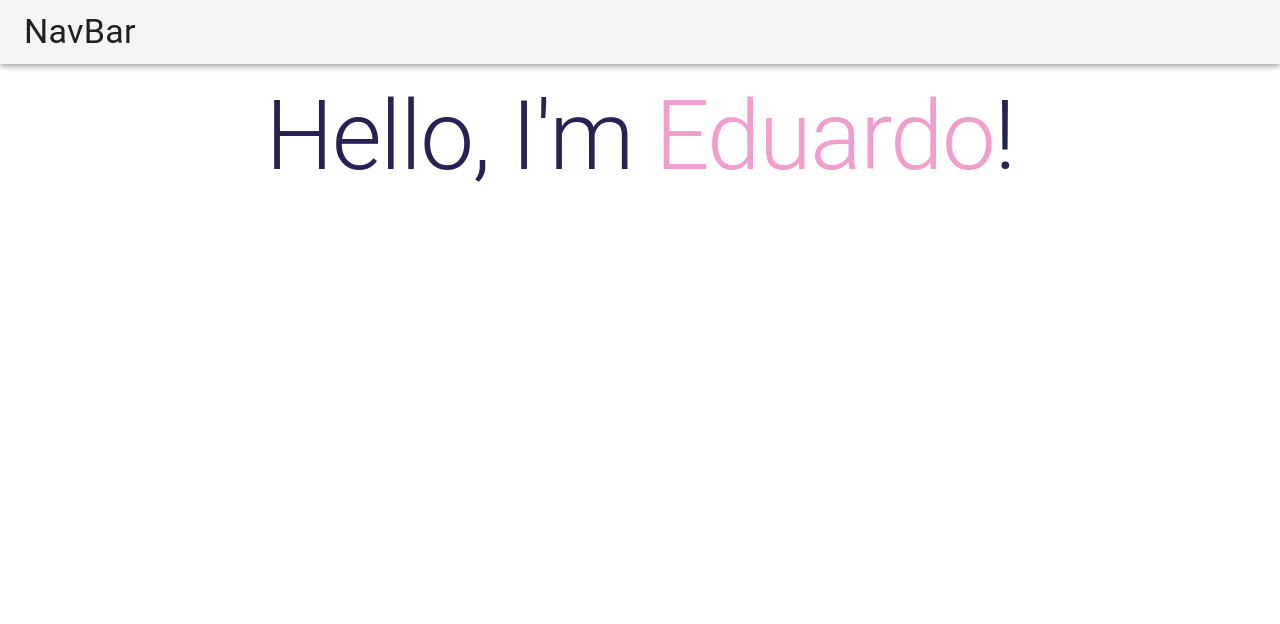
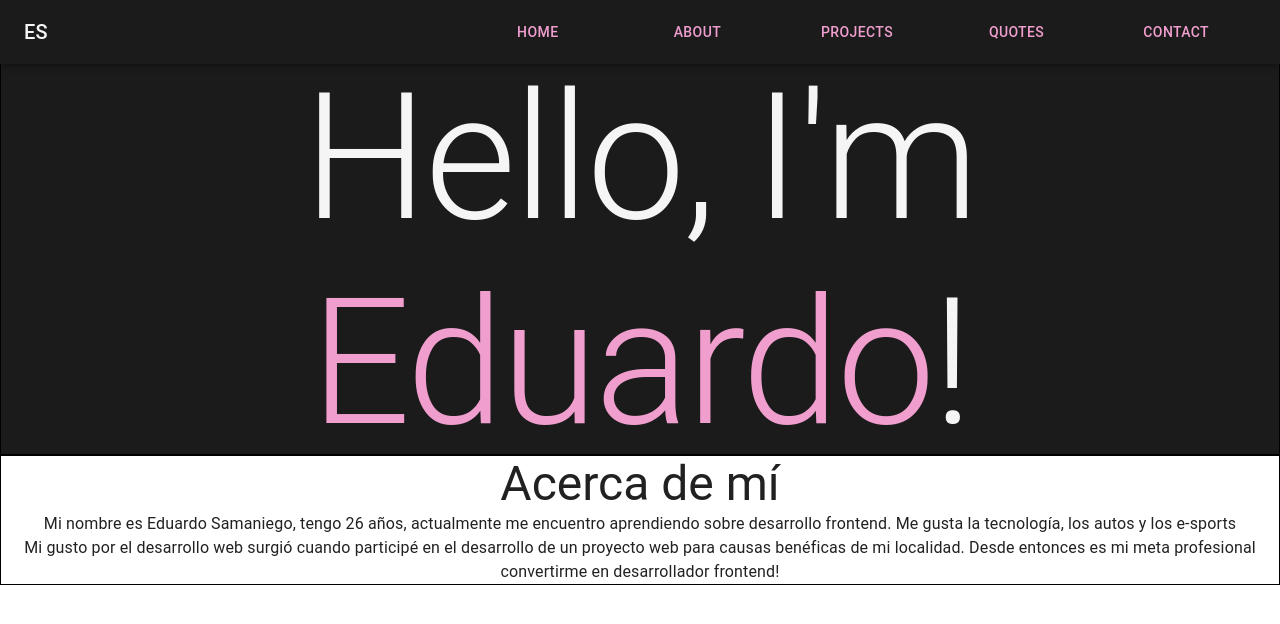
Before and after one commit to EduardoMsf/eduardo-samaniego, a React (Vite) app: page / in a window 1280 px wide. Shown: the top 624 px of the page. Built offline with nearby package versions, Linux system fonts and the light colour scheme.

Commit message:
Navbar responsive

```diff
--- a/src/App.jsx
+++ b/src/App.jsx
@@ -2,6 +2,8 @@ import { AppTheme } from './theme'
 import { Grid, Typography } from '@mui/material'
 import { NavBar } from './components/NavBar'
 import { Box } from '@mui/system'
+import { About } from './components/About'
+import { Home } from './components/Home'
 
 export const App = () => {
 
@@ -9,9 +11,12 @@ export const App = () => {
     <AppTheme>
       <Box>
         <NavBar />
-        <Grid container sx={{margin:'80px 0'}} justifyContent='center'>
-          <Grid item >
-            <Typography variant='h1' align='center' color="primary">Hello, I'm <span style={{color:'rgb(240,158,206)'}}>Eduardo</span>!</Typography>
+        <Grid container display='grid' sx={{margin:'55px 0'}} justifyContent='center'>
+          <Grid item  sx={{border:'1px solid black', backgroundColor:'#1B1B1B', height:'400px'}}>
+            <Home/>
+          </Grid>
+          <Grid item sx={{border: '1px solid black'}}>
+            <About />
           </Grid>
         </Grid>
       </Box>
--- /dev/null
+++ b/src/components/About.jsx
@@ -0,0 +1,20 @@
+import { Grid, Typography } from "@mui/material"
+
+
+export const About = () => {
+  return (
+    <Grid container display='grid' justifyContent='center'>
+      <Grid item>
+        <Typography variant="h3" align="center">Acerca de mí</Typography>
+      </Grid>
+      <Grid item>
+        <Typography variant="body1" align="center">
+          Mi nombre es Eduardo Samaniego, tengo 26 años, actualmente me encuentro aprendiendo sobre desarrollo   frontend. Me gusta la tecnología, los autos y los e-sports
+        </Typography>
+        <Typography variant="body1" align="center">
+          Mi gusto por el desarrollo web surgió cuando participé en el desarrollo de un proyecto web para causas   benéficas de         mi localidad. Desde entonces es mi meta profesional convertirme en desarrollador   frontend!
+        </Typography>
+      </Grid>
+    </Grid>
+  )
+}
--- /dev/null
+++ b/src/components/Home.jsx
@@ -0,0 +1,12 @@
+import { Grid, Typography } from "@mui/material"
+
+export const Home = () => {
+  const textOptions = {color:'#f5f5f5', fontSize:{ xs:'6rem', sm:'9rem', md:'10rem', lg:'11rem'}}
+  return (
+    <Grid container display='grid' justifyContent='center'>
+      <Grid item >
+        <Typography variant='h1' align='center' sx={textOptions} >Hello, I'm <span style={{color:'rgb(240,158,206)'}}>Eduardo</span>!</Typography>
+      </Grid>
+    </Grid>
+  )
+}
--- a/src/components/NavBar.jsx
+++ b/src/components/NavBar.jsx
@@ -1,14 +1,86 @@
-import { AppBar, Toolbar, Typography } from "@mui/material"
+import { useState } from "react";
+import { AppBar, Box, Divider, Drawer, IconButton, List, ListItem, ListItemText, Toolbar, Typography, ListItemButton, Button  } from "@mui/material"
+import MenuIcon from '@mui/icons-material/Menu';
 
-export const NavBar = () => {
+export const NavBar = (props) => {
+
+  const drawerWidth = 240;
+  const navItems = ['Home', 'About', 'Projects', 'Quotes', 'Contact'];
+
+  const { window } = props;
+  const [mobileOpen, setMobileOpen] = useState(false);
+
+  const handleDrawerToggle = () => {
+    setMobileOpen(!mobileOpen);
+  };
+
+  const drawer = (
+    <Box onClick={handleDrawerToggle} sx={{ textAlign: 'center' }}>
+      <Typography variant="h6" sx={{ my: 2 }}>
+        Eduardo Samaniego
+      </Typography>
+      <Divider />
+      <List>
+        {navItems.map((item) => (
+          <ListItem key={item} disablePadding>
+            <ListItemButton sx={{ textAlign: 'center' }}>
+              <ListItemText primary={item} />
+            </ListItemButton>
+          </ListItem>
+        ))}
+      </List>
+    </Box>
+  );
+
+  const container = window !== undefined ? () => window().document.body : undefined
+
   return (
-    <AppBar
-      position="fixed"
-      color="whiteSmoke"
-    >
-      <Toolbar color='inherit'>
-        <Typography variant='h4' color="black">NavBar</Typography>
-      </Toolbar>
-    </AppBar>
+    <Box sx={{ display: 'flex' }}>
+      <AppBar component="nav" color="black">
+        <Toolbar>
+          <IconButton
+            color="inherit"
+            aria-label="open drawer"
+            edge="start"
+            onClick={handleDrawerToggle}
+            sx={{ mr: 2, display: { sm: 'none' } }}
+          >
+            <MenuIcon color="whiteSmoke"/>
+          </IconButton>
+          <Typography
+            variant="h6"
+            component="div"
+            sx={{ flexGrow: 1, display: { xs: 'none', sm: 'block' } }}
+            color="whitesmoke"
+          >
+            ES
+          </Typography>
+          <Box sx={{ display: { xs: 'none', sm: 'flex' }, width:'798px' }}>
+            {navItems.map((item) => (
+              <Button key={item} color="secondary" sx={{width:'100%'}}>
+                {item}
+              </Button>
+            ))}
+          </Box>
+        </Toolbar>
+      </AppBar>
+      <Box component="nav">
+        <Drawer
+          container={container}
+          variant="temporary"
+          open={mobileOpen}
+          onClose={handleDrawerToggle}
+          ModalProps={{
+            keepMounted: true, // Better open performance on mobile.
+          }}
+          sx={{
+            display: { xs: 'block', sm: 'none' },
+            '& .MuiDrawer-paper': { boxSizing: 'border-box', width: drawerWidth },
+          }}
+        >
+          {drawer}
+        </Drawer>
+      </Box>
+    </Box>
   )
 }
```
Also changed, not shown: src/assets/yourName1.jpg (added).
